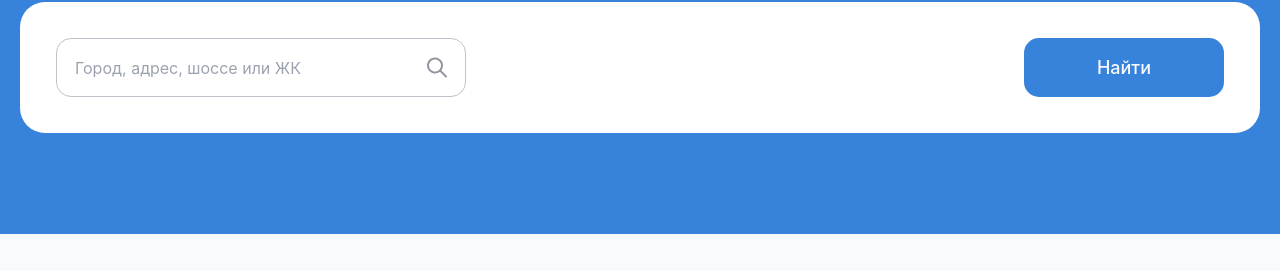
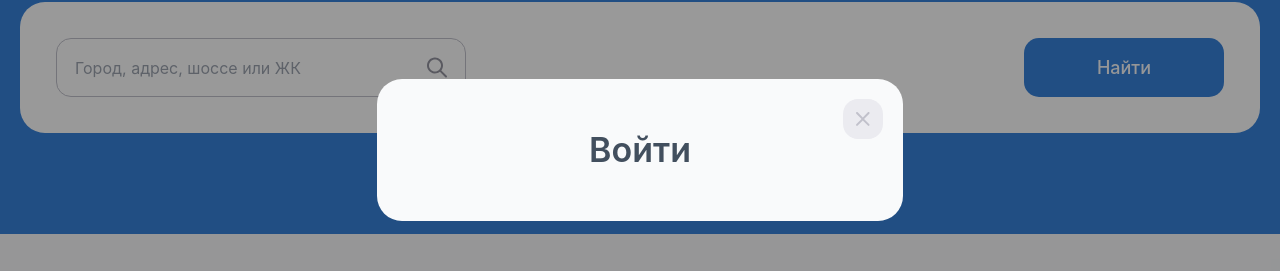
Before and after one commit to mlgmontage/codeuniontask, a React (Create React App) app: page / in a window 1280 px wide. Shown: the part 250-521 px from the top of the page. Built offline with nearby package versions, Linux system fonts and the light colour scheme.

Commit message:
feat: forming modals UI kit

```diff
--- a/src/App.tsx
+++ b/src/App.tsx
@@ -2,10 +2,17 @@ import React from "react";
 import Header from "./components/Header";
 import Jumbotron from "./components/Jumbotron";
 import Main from "./components/Main";
+import { CloseBtn, ModalBox, ModalPanel, ModalTitle } from "./UI";
 
 const App = () => {
   return (
-    <div>
+    <div className="relative">
+      <ModalBox>
+        <ModalPanel>
+          <CloseBtn />
+          <ModalTitle>Войти</ModalTitle>
+        </ModalPanel>
+      </ModalBox>
       <Header />
       <Jumbotron />
       <Main />
--- a/src/UI.tsx
+++ b/src/UI.tsx
@@ -1,6 +1,8 @@
 import styled from "styled-components";
+import close from "./assets/close.svg";
 
 // NOTE: Here's UI kit
+// TODO: Extract colors and valus to "css" constants
 
 export const Button = styled.button`
   border: none;
@@ -11,3 +13,39 @@ export const Button = styled.button`
   font-weight: 500;
   text-align: center;
 `;
+
+export const ModalBox = styled.div`
+  position: absolute;
+  width: 100%;
+  height: 100vh;
+  display: flex;
+  justify-content: center;
+  align-items: center;
+  background-color: rgba(0, 0, 0, 0.4);
+`;
+
+export const ModalPanel = styled.div`
+  position: relative;
+  background-color: #f9fafb;
+  border-radius: 25px;
+  width: 526px;
+  padding: 54px 60px;
+`;
+
+export const ModalTitle = styled.h2`
+  font-size: 34px;
+  line-height: 34px;
+  font-weight: 600;
+  text-align: center;
+  color: #424f5e;
+`;
+
+export const CloseBtn = styled.button`
+  position: absolute;
+  top: 20px;
+  right: 20px;
+  cursor: pointer;
+  width: 40px;
+  height: 40px;
+  background: url(${close}) center center;
+`;
--- a/src/components/Main.tsx
+++ b/src/components/Main.tsx
@@ -8,7 +8,7 @@ const Main = () => {
       <div className="text-base mb-[28px]">
         Предложения, которые любят наши клиенты
       </div>
-      <div className="w-[1242px] m-auto grid grid-cols-4 gap-[14px]">
+      <div className="w-[1240px] m-auto grid grid-cols-4 gap-[14px]">
         <Card />
         <Card />
         <Card />
```
